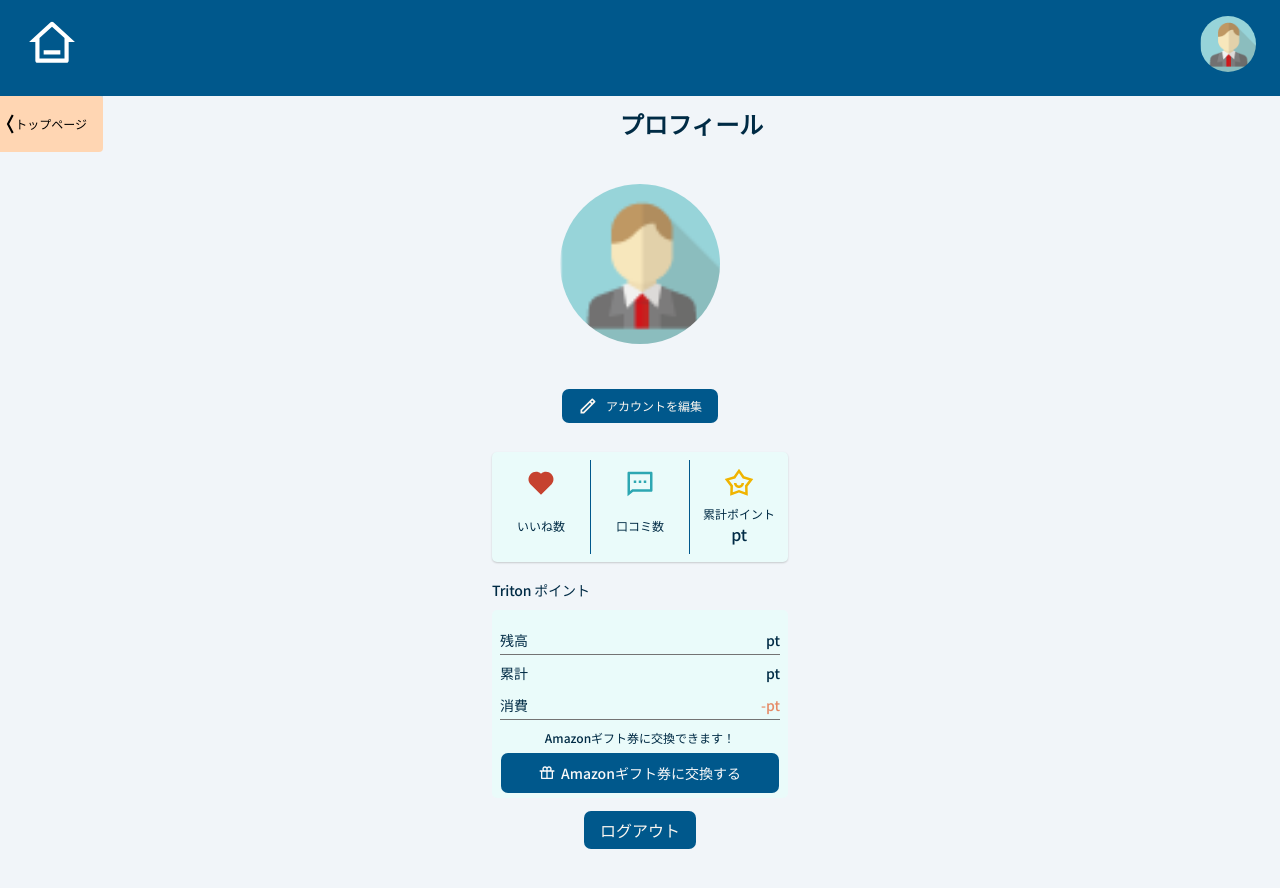
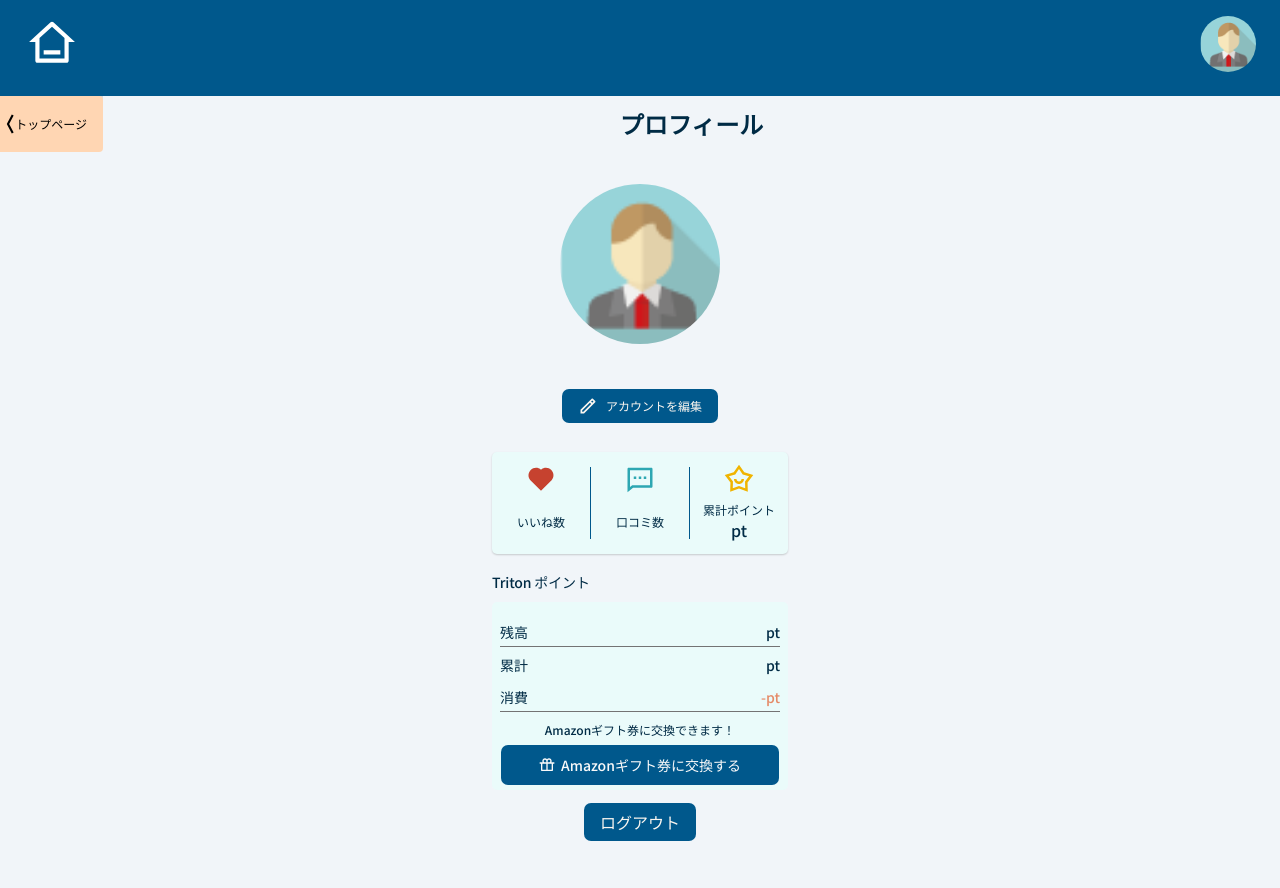
Before and after one commit to Triton-Swallows/Triton-Swallows-App, a React (Vite) app in the folder fe/: page /profile in a window 1280 px wide. Built offline with nearby package versions, Linux system fonts and the light colour scheme; no server answers; sample sign-in values are in the browser's storage.

Commit message:
fix: 区切り線を独立させてやや短く

```diff
--- a/fe/src/components/pages/Profile.tsx
+++ b/fe/src/components/pages/Profile.tsx
@@ -54,27 +54,29 @@ export const Profile = () => {
           </div>
         </div>
 
-        <div className="mt-7 flex w-full py-2 items-stretch overflow-hidden rounded-[5px] bg-[#EAFBFA] shadow-[0px_1px_2px_rgba(0,0,0,0.18)] text-center">
-          <div className="flex min-h-[72px] flex-1 flex-col items-center justify-between border-r border-[#00588C] px-2 py-2">
+        <div className="mt-7 flex w-full py-1 items-stretch overflow-hidden rounded-[5px] bg-[#EAFBFA] shadow-[0px_1px_2px_rgba(0,0,0,0.18)] text-center">
+          <div className="flex flex-1 flex-col items-center justify-between px-2 py-2">
             <RiHeartFill className="text-[30px] text-[#c6422f] mb-2 " />
             <label className="text-xs font-medium leading-4">いいね数</label>
-            <p className="text-[16px] font-medium leading-6 tracking-[-0.02em]">
+            <p className="text-[16px] font-medium leading-6">
               {userInfo?.total_like_count}
             </p>
           </div>
-          <div className="flex min-h-[72px] flex-1 flex-col items-center justify-between border-r border-[#00588C] px-2 py-2">
+          <div className="my-auto h-[72px] w-px bg-[#00588C]" />
+          <div className="flex flex-1 flex-col items-center justify-between px-2 py-2">
             <RiMessage2Line className="text-[30px] text-[#2da7b2] mb-2 " />
             <label className="text-xs font-medium leading-4">口コミ数</label>
-            <p className="text-[16px] font-medium leading-6 tracking-[-0.02em]">
+            <p className="text-[16px] font-medium leading-6">
               {userInfo?.review_count}
             </p>
           </div>
-          <div className="flex min-h-[72px] flex-1 flex-col items-center justify-between px-2 py-2">
+          <div className="my-auto h-[72px] w-px bg-[#00588C]" />
+          <div className="flex flex-1 flex-col items-center justify-between px-2 py-2">
             <RiStarSmileLine className="text-[30px] text-[#f0b400] mb-2 " />
             <label className="text-xs font-medium leading-4">
               累計ポイント
             </label>
-            <p className="text-[16px] font-medium leading-6 tracking-[-0.02em]">
+            <p className="text-[16px] font-medium leading-6">
               {userInfo?.total_point} pt
             </p>
           </div>
```
